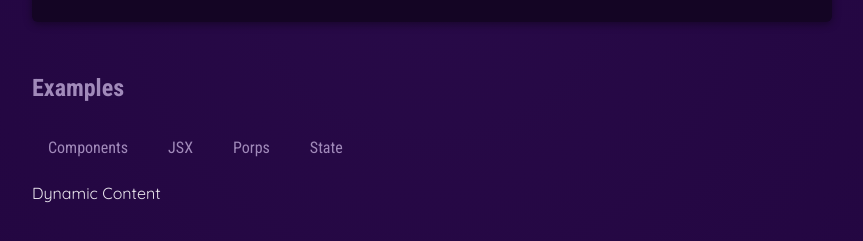
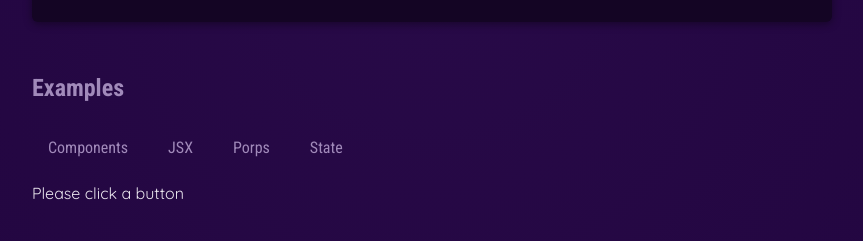
Before and after one commit to nive-codes/react-study, a React (Vite) app: page / in a window 1280 px wide. Shown: the part 677-918 px from the top of the page, without its empty margins (208-1071 px from the left). Built offline with nearby package versions, Linux system fonts and the light colour scheme.

Commit message:
state develop...

```diff
--- a/src/App.jsx
+++ b/src/App.jsx
@@ -1,3 +1,5 @@
+import {useState} from 'react'
+
 import {CORE_CONCEPTS} from './data.js';
 import Header from './components/Header/Header.jsx';
 import CoreConcept from './components/CoreConcept.jsx';
@@ -9,13 +11,19 @@ import TabButton from './components/TabButton.jsx';
 
 function App() {
 
+  let tabContent = 'Please click a button';
+
+
+
   // TabButton 컴포넌트로 전달할 function(TabButton 컴포넌트에서 onClick 이벤트핸들러 통해 실행 된다.)
   // onSelect라는 props로 전달
   function handleSelect(selectedButton) {
     // selectedButton => 'components', 'jsx', 'props', 'state'
-    console.log(selectedButton)
-    console.log("Hello World- Selected!")
+    console.log(selectedButton);
+    tabContent = selectedButton;
   }
+
+  console.log('APP COMPONENT EXECUTING');
 
 
   return (
@@ -54,15 +62,20 @@ function App() {
             {/* CoreConcept 과 다르게 태그로 감싸서 하는거 컴포넌트 합성이라고 함 */}
             {/* <TabButton onSelect={handleSelect}>Components</TabButton>  */}
 
+            {/* 익명 함수, function() {} 이런식으로 한번 감싸서 호출해서
+             파라미터를 함수에 넘길 수 있음. 그럼 그걸 props로 component로 넘어감 */}
             <TabButton onSelect={() => handleSelect('components')}>Components</TabButton>
-            <TabButton onSelect={handleSelect}>JSX</TabButton>
-            <TabButton onSelect={handleSelect}>Porps</TabButton>
-            <TabButton onSelect={handleSelect}>State</TabButton>
+            <TabButton onSelect={function() {handleSelect('jsx')}}>JSX</TabButton>
+            <TabButton onSelect={() => handleSelect('props')}>Porps</TabButton>
+            <TabButton onSelect={() => handleSelect('state')}>State</TabButton>
             {/* CoreConcept와 같은 방식 */}
             {/* <TabButton label="Components" /> */}
 
           </menu>
-          Dynamic Content
+          {/* Dynamic Content */}
+          {/* let tabContent 로 선언한 동적 값을 그대로 출력 */}
+          {tabContent}
+
 
         </section>
       </main>
--- a/src/components/TabButton.jsx
+++ b/src/components/TabButton.jsx
@@ -11,6 +11,8 @@ export default function TabButton({children, onSelect}) {
     // 리액트는 이런 명령형으로 상호작용을 지정하지 않음.
     // document.querySelector('button').addEventListener('click', () => {})
 
+    console.log('TAB BUTTON COMPONENT EXECUTING');
+
     //onclick은 함수를 호출한다
     return <li><button onClick={onSelect}>{children}</button></li>;
 }
```
